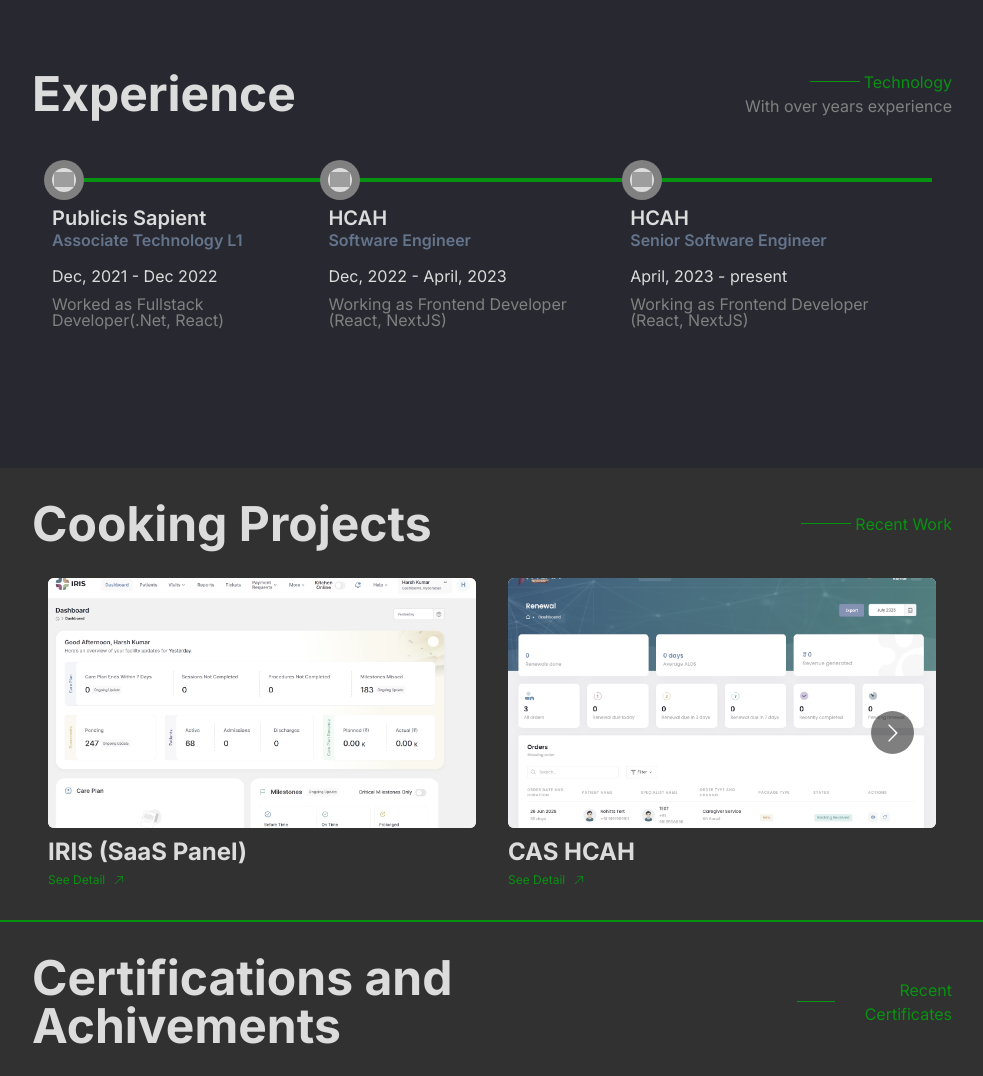
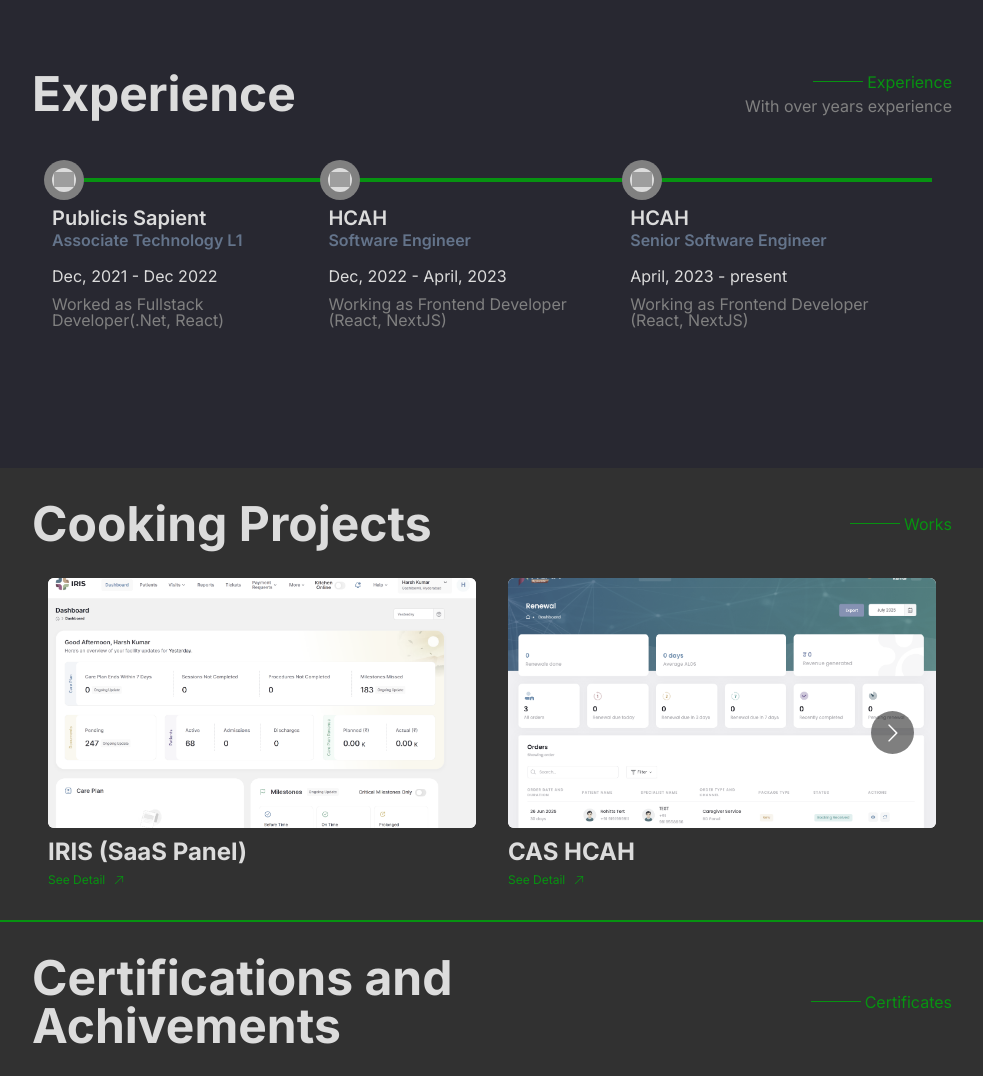
Before and after one commit to hkmr/portfolio, a Next.js app: page / in a window 1280 px wide. Shown: the part 1127-2203 px from the top of the page, without its empty margins (148-1131 px from the left). Built offline with nearby package versions, Linux system fonts and the light colour scheme; grey boxes are pictures that could not be loaded.

Commit message:
Poject added

```diff
--- a/src/components/sections/AchivementSection/index.tsx
+++ b/src/components/sections/AchivementSection/index.tsx
@@ -35,7 +35,7 @@
           <>
             <span className="text-primary flex items-center flex-row-reverse md:flex-row" style={{ gap: '4px' }}>
               <hr style={{ width: '50px' }} />
-              Recent Certificates
+              Certificates
             </span>
           </>
         }
--- a/src/components/sections/ExperienceSection/index.tsx
+++ b/src/components/sections/ExperienceSection/index.tsx
@@ -37,7 +37,7 @@
           <>
             <span className="text-primary flex items-center flex-row-reverse md:flex-row" style={{ gap: '4px' }}>
               <hr style={{ width: '50px' }} />
-              Technology
+              Experience
             </span>
             <p className="text-gray">With over years experience</p>
           </>
--- a/src/components/sections/ProjectsSection/data.ts
+++ b/src/components/sections/ProjectsSection/data.ts
@@ -30,4 +30,9 @@
     image: '/assets/images/projects/wallmob.png',
     link: 'https://play.google.com/store/apps/details?id=org.infotechcenter.wallmob&hl=en_IN',
   },
+  {
+    title: 'Herons Pharma - Client Website',
+    image: '/assets/images/projects/herons-pharma.png',
+    link: 'https://play.google.com/store/apps/details?id=org.infotechcenter.wallmob&hl=en_IN',
+  },
 ];
--- a/src/components/sections/ProjectsSection/index.tsx
+++ b/src/components/sections/ProjectsSection/index.tsx
@@ -31,7 +31,7 @@
           <>
             <span className="text-primary flex items-center flex-row-reverse md:flex-row" style={{ gap: '4px' }}>
               <hr style={{ width: '50px' }} />
-              Recent Work
+              Works
             </span>
           </>
         }
```
Also changed, not shown: 1 other file (tests, documents, lock files or other folders).
